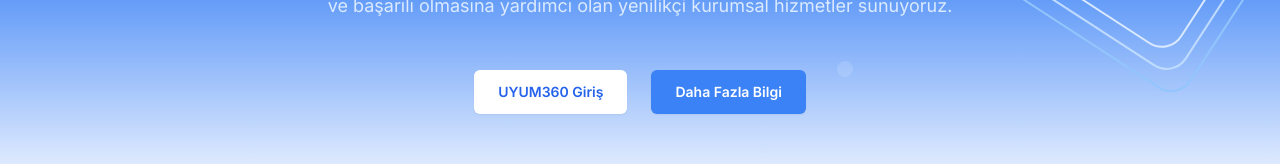
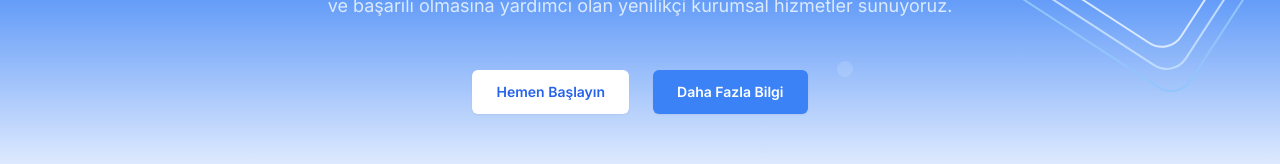
Before and after one commit to chewieem/dosyatakip, a Next.js app: page / in a window 1280 px wide. Shown: the part 322-486 px from the top of the page. Built offline with nearby package versions, Linux system fonts and the light colour scheme.

Commit message:
buton adı değiştirildi

```diff
--- a/src/app/page.tsx
+++ b/src/app/page.tsx
@@ -44,10 +44,10 @@
           </p>
           <div className="flex justify-center gap-x-6 relative z-10">
             <a
-              href="/login"
+              href="/#contact"
               className="rounded-md bg-white px-6 py-3 text-sm font-semibold text-blue-600 shadow-sm hover:bg-blue-50 transition-colors duration-200 focus-visible:outline focus-visible:outline-2 focus-visible:outline-offset-2 focus-visible:outline-white"
             >
-              UYUM360 Giriş
+              Hemen Başlayın
             </a>
             <a
               href="/#services"
```
